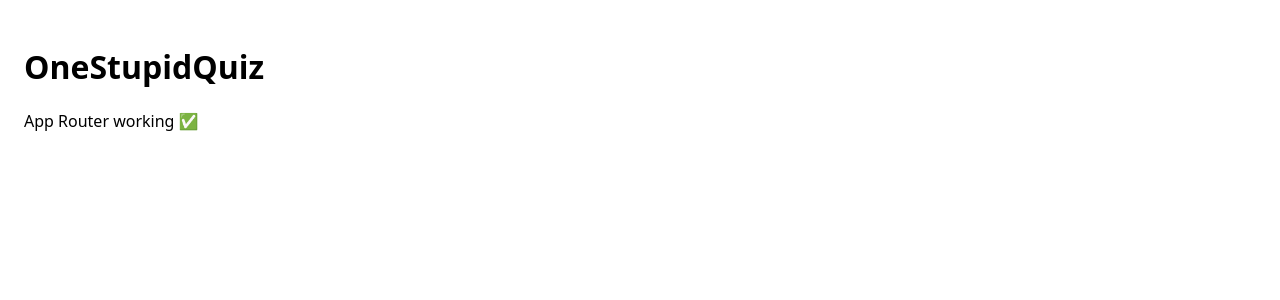
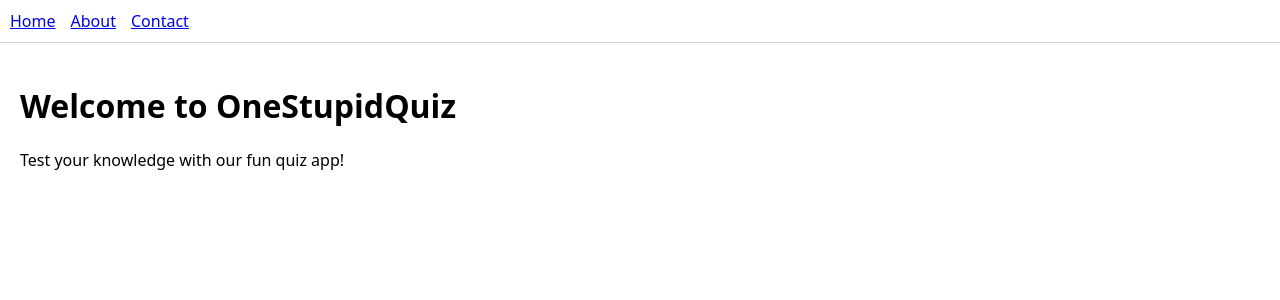
Before and after one commit to thebengali/onestupidquiz, a Next.js app: page / in a window 1280 px wide. Shown: the top 300 px of the page. Built offline with nearby package versions, Linux system fonts and the light colour scheme.

Commit message:
Add app router pages (home/about/contact) and nav

```diff
--- a/app/layout.tsx
+++ b/app/layout.tsx
@@ -1,8 +1,24 @@
-export const metadata = { title: 'OneStupidQuiz' };
+import Link from "next/link";
+import "./globals.css";
+
+export const metadata = {
+  title: "OneStupidQuiz",
+  description: "A simple quiz app",
+};
+
 export default function RootLayout({ children }: { children: React.ReactNode }) {
   return (
     <html lang="en">
-      <body style={{margin:0,padding:0,fontFamily:'system-ui,sans-serif'}}>{children}</body>
+      <body>
+        <nav style={{ padding: "10px", borderBottom: "1px solid #ccc" }}>
+          <Link href="/" style={{ marginRight: "15px" }}>Home</Link>
+          <Link href="/about" style={{ marginRight: "15px" }}>About</Link>
+          <Link href="/contact">Contact</Link>
+        </nav>
+        <main style={{ padding: "20px" }}>
+          {children}
+        </main>
+      </body>
     </html>
   );
 }
--- a/app/page.tsx
+++ b/app/page.tsx
@@ -1,8 +1,8 @@
-export default function Home() {
+export default function HomePage() {
   return (
-    <main style={{padding:24}}>
-      <h1>OneStupidQuiz</h1>
-      <p>App Router working ✅</p>
+    <main>
+      <h1>Welcome to OneStupidQuiz</h1>
+      <p>Test your knowledge with our fun quiz app!</p>
     </main>
   );
 }
```
Also changed, not shown: app/about/page.tsx (added, +8 -0 lines), app/contact/page.tsx (added, +8 -0 lines).
